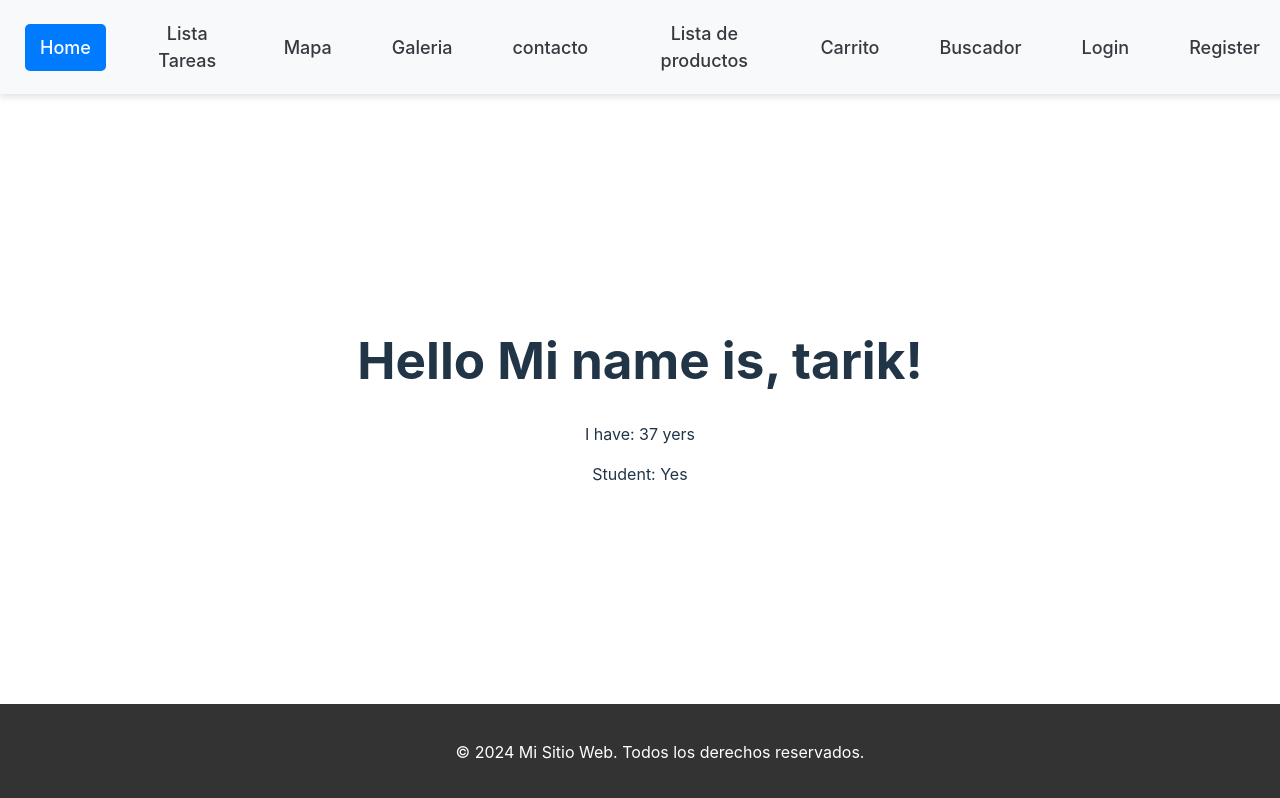
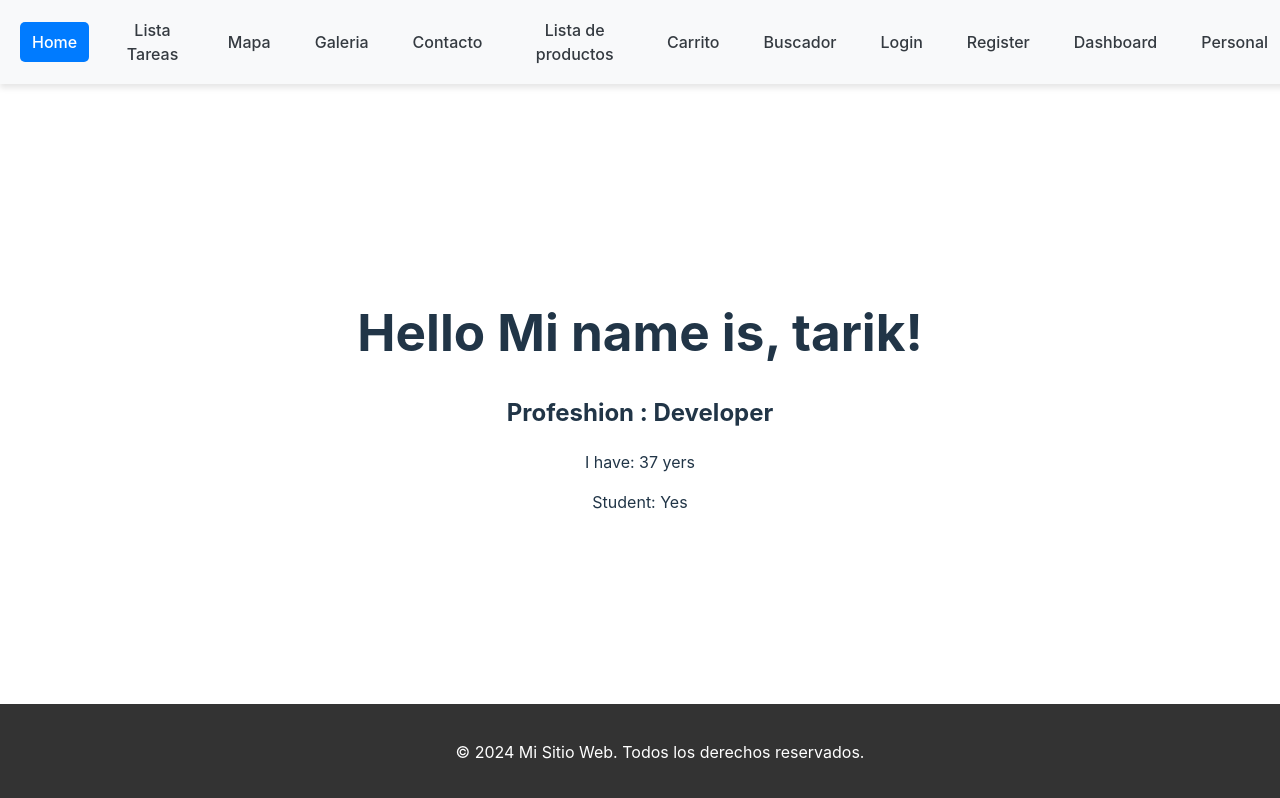
Before and after one commit to Tarik2012/React-Components, a React (Vite) app: page / in a window 1280 px wide. Built offline with nearby package versions, Linux system fonts and the light colour scheme.

Commit message:
Preparando despliegue en GitHub Pages

```diff
--- a/src/App.jsx
+++ b/src/App.jsx
@@ -14,6 +14,9 @@ import Login from './components/Login';
 import Register from './components/Register';
 import { AuthProvider } from './context/AuthContext';
 import ProtectedRoute from './components/ProtectedRoute';
+import ProjectDashboard from './components/ProjectDashboard ';
+import Personal from './components/Personal';
+
 
 function App() {
   return (
@@ -32,6 +35,8 @@ function App() {
             <Route path="/BuscarElementos" element={<BuscarElementos />} />
             <Route path="/Login" element={<Login />} />
             <Route path="/Register" element={<Register />} />
+            <Route path="/ProjectDashboard" element={<ProjectDashboard />} />
+            <Route path="/Personal" element={<Personal />} />
           </Routes>
         </BrowserRouter>
       </AuthProvider>
--- a/src/components/Header.jsx
+++ b/src/components/Header.jsx
@@ -2,11 +2,11 @@ import React from 'react';
 import { NavLink } from 'react-router-dom';
 import styled from 'styled-components';
 
-// Estilos del contenedor del menú de navegación (en fila y fijo en la parte superior)
+// Contenedor del menú de navegación, responsivo y fijo en la parte superior
 const NavContainer = styled.nav`
   display: flex;
   flex-direction: row;
-  justify-content: center;
+  justify-content: space-between;
   align-items: center;
   background-color: #f8f9fa;
   padding: 10px;
@@ -16,16 +16,24 @@ const NavContainer = styled.nav`
   left: 0;
   box-shadow: 0 4px 6px rgba(0, 0, 0, 0.1);
   z-index: 1000;
+
+  // Estilos para pantallas más pequeñas
+  @media (max-width: 768px) {
+    flex-wrap: wrap;
+    justify-content: center;
+    padding: 15px;
+  }
 `;
 
 // Estilos para cada NavLink, con clase `active` cuando el enlace está activo
 const StyledNavLink = styled(NavLink)`
   text-decoration: none;
   color: #343a40;
-  font-size: 18px;
-  margin: 0 15px;
-  padding: 10px 15px;
+  font-size: 16px;
+  margin: 0 10px;
+  padding: 8px 12px;
   border-radius: 5px;
+  transition: background-color 0.3s ease;
 
   &.active {
     color: white;
@@ -35,42 +43,30 @@ const StyledNavLink = styled(NavLink)`
   &:hover {
     background-color: #e2e6ea;
   }
+
+  // Ajustes para pantallas más pequeñas
+  @media (max-width: 768px) {
+    font-size: 14px;
+    margin: 5px;
+    padding: 6px 10px;
+  }
 `;
 
 const Header = () => {
   return (
     <NavContainer>
-      <StyledNavLink to="/">
-        Home
-      </StyledNavLink>
-      <StyledNavLink to="/Tareas">
-        Lista Tareas
-      </StyledNavLink>
-      <StyledNavLink to="/MapComponent">
-        Mapa
-      </StyledNavLink>
-      <StyledNavLink to="/Galeria">
-        Galeria
-      </StyledNavLink>
-      <StyledNavLink to="/ContactForm">
-        contacto
-      </StyledNavLink>
-      <StyledNavLink to="/ProductList">
-        Lista de productos
-      </StyledNavLink>
-      <StyledNavLink to="/Cart">
-        Carrito
-      </StyledNavLink>
-      <StyledNavLink to="/BuscarElementos">
-        Buscador
-      </StyledNavLink>
-      <StyledNavLink to="/Login">
-        Login
-      </StyledNavLink>
-      <StyledNavLink to="/Register">
-        Register
-      </StyledNavLink>
-
+      <StyledNavLink to="/">Home</StyledNavLink>
+      <StyledNavLink to="/Tareas">Lista Tareas</StyledNavLink>
+      <StyledNavLink to="/MapComponent">Mapa</StyledNavLink>
+      <StyledNavLink to="/Galeria">Galeria</StyledNavLink>
+      <StyledNavLink to="/ContactForm">Contacto</StyledNavLink>
+      <StyledNavLink to="/ProductList">Lista de productos</StyledNavLink>
+      <StyledNavLink to="/Cart">Carrito</StyledNavLink>
+      <StyledNavLink to="/BuscarElementos">Buscador</StyledNavLink>
+      <StyledNavLink to="/Login">Login</StyledNavLink>
+      <StyledNavLink to="/Register">Register</StyledNavLink>
+      <StyledNavLink to="/ProjectDashboard">Dashboard</StyledNavLink>
+      <StyledNavLink to="/Personal">Personal</StyledNavLink>
     </NavContainer>
   );
 }
--- /dev/null
+++ b/src/components/Personal.jsx
@@ -0,0 +1,26 @@
+import React, { useState } from "react";
+import Header from "./Header";
+import { Button } from "antd";
+
+
+const Personal = () => {
+    const [contador, setContador] = useState(0)
+    const numero = 12
+
+    const handleContador = () => {
+        setContador(contador + numero)
+    }
+    const restContador = () => {
+        setContador(0)
+    }
+    return (
+        <>
+            <Header />
+            <Button onClick={handleContador}>Pisame</Button>
+            <Button onClick={restContador}>resetear</Button>
+            <h3>Contado : {contador}</h3>
+        </>
+    );
+}
+
+export default Personal;
--- /dev/null
+++ b/src/components/ProjectDashboard .jsx
@@ -0,0 +1,34 @@
+import React from 'react';
+import { BarChart, Bar, XAxis, YAxis, CartesianGrid, Tooltip, Legend, ResponsiveContainer } from 'recharts';
+import Header from './Header';
+
+// Datos de ejemplo
+const data = [
+    { project: 'Proyecto A', completed: 80 },
+    { project: 'Proyecto B', completed: 60 },
+    { project: 'Proyecto C', completed: 90 },
+    { project: 'Proyecto D', completed: 10 },
+    { project: 'Proyecto e', completed: 20 },
+    { project: 'Proyecto f', completed: 80 },
+    { project: 'Proyecto g', completed: 100 },
+]
+const ProjectDashboard = () => {
+    return (
+        <div style={{ width: '100%', height: 400 }}>
+            <Header />
+            <h2>Progreso de Tareas y Proyectos</h2>
+            <ResponsiveContainer>
+                <BarChart data={data} margin={{ top: 20, right: 30, left: 20, bottom: 5 }}>
+                    <CartesianGrid strokeDasharray="3 3" />
+                    <XAxis dataKey="project" />
+                    <YAxis />
+                    <Tooltip />
+                    <Legend />
+                    <Bar dataKey="completed" fill="#8884d8" />
+                </BarChart>
+            </ResponsiveContainer>
+        </div>
+    );
+};
+
+export default ProjectDashboard;
--- a/src/components/PropTypes.jsx
+++ b/src/components/PropTypes.jsx
@@ -1,11 +1,11 @@
 import React from 'react';
 import PropTypes from 'prop-types';
 
-const Greeting = ({ name, age, isStudent }) => {
+const Greeting = ({ name, age, isStudent, profeshion }) => {
     return (
         <div>
             <h1>Hello Mi name is, {name}!</h1>
-
+            <h2>Profeshion : {profeshion}</h2>
             <p>I have: {age} yers</p>
             <p>Student: {isStudent ? "Yes" : "No"}</p>
         </div>
@@ -16,7 +16,8 @@ const Greeting = ({ name, age, isStudent }) => {
 Greeting.propTypes = {
     name: PropTypes.string.isRequired,  // name debe ser una cadena (string) y es requerido
     age: PropTypes.number,              // age debe ser un número
-    isStudent: PropTypes.bool           // isStudent debe ser un valor booleano
+    isStudent: PropTypes.bool,           // isStudent debe ser un valor booleano
+    profeshion: PropTypes.string.isRequired
 };
 
 export default Greeting;
--- a/src/pages/Home.jsx
+++ b/src/pages/Home.jsx
@@ -8,7 +8,7 @@ const Home = () => {
     return (
         <>
             <Header />
-            <Greeting name='tarik' age={37} isStudent />
+            <Greeting name='tarik' age={37} isStudent profeshion="Developer" />
             <Footer />
         </>
     );
```
Also changed, not shown: package.json (+6 -1 lines), proyect_includ.txt, 2 other files (tests, documents, lock files or other folders).
